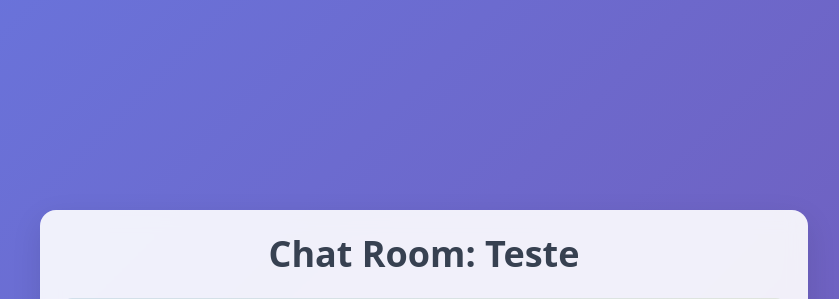
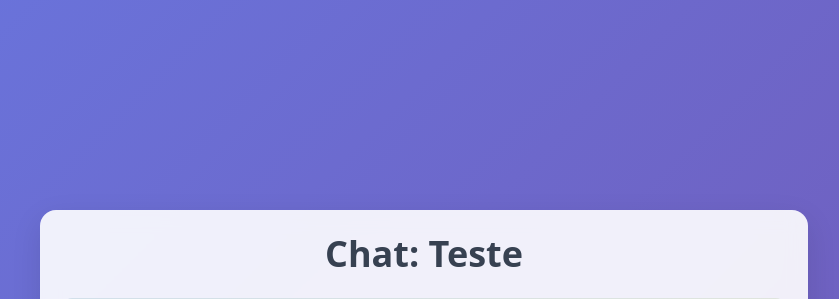
Before and after one commit to RafaelZelak/ChatComFlask, a Flask app: page /chat/2 in a window 1280 px wide. Shown: the part 558-857 px from the top of the page, without its empty margins (216-1055 px from the left). Run offline with Flask 2, Linux system fonts and the light colour scheme; a user stored in the database is signed in; data comes from the database, SQL or seed files in the repository; both versions use the stored data as it was after the commit; some libraries are stand-ins or nearby versions.

Commit message:
Mudanças graficas

```diff
--- a/app.py
+++ b/app.py
@@ -116,14 +116,14 @@ def handle_join(data):
     username = session.get('username')
     room = data['room']
     join_room(room)
-    send(username + ' has entered the room.', room=room)
+    send(username + ' entrou no chat', room=room)
 
 @socketio.on('leave')
 def handle_leave(data):
     username = session.get('username')
     room = data['room']
     leave_room(room)
-    send(username + ' has left the room.', room=room)
+    send(username + ' entrou no chat', room=room)
 
 @socketio.on('message')
 def handle_message(data):
--- a/static/chat.js
+++ b/static/chat.js
@@ -8,7 +8,7 @@ document.addEventListener('DOMContentLoaded', () => {
     socket.on('message', function(msg) {
 
         var msg_username = msg.split(':')[0].trim();
-        var isSystemMessage = msg.includes('has entered the room') || msg.includes('has left the room');
+        var isSystemMessage = msg.includes('entrou no chat') || msg.includes('saiu do chat');
 
         if (isSystemMessage) {
             var item = document.createElement('div');
--- a/templates/chat.html
+++ b/templates/chat.html
@@ -15,7 +15,7 @@
 </head>
 <body class="flex items-center justify-center h-screen">
     <div class="container w-full max-w-3xl p-6">
-        <h1 class="text-4xl font-bold mb-6 text-center text-gray-700">Chat Room: {{ chat_name }}</h1>
+        <h1 class="text-4xl font-bold mb-6 text-center text-gray-700">Chat: {{ chat_name }}</h1>
         <div id="messages" class="overflow-auto h-96">
             {% for message in messages %}
             <div class="message-container {% if message[2] == session['username'] %} my-message {% else %} other-message {% endif %}">
--- a/templates/dashboard.html
+++ b/templates/dashboard.html
@@ -23,7 +23,7 @@
         <div class="overflow-y-auto max-h-80 salas">
             <ul class="space-y-4">
                 {% for chat in chats %}
-                <li class="p-1.5 bg-gray-50 rounded-lg shadow-md hover:bg-gray-200 transition duration-300">
+                <li class="p-1 bg-gray-50 rounded-lg shadow-md hover:bg-gray-200 transition duration-300">
                     <a href="{{ url_for('chat', chat_id=chat[0]) }}" class="block text-lg text-gray-800 font-medium p-3 rounded-lg hover:bg-gray-200 transition duration-300">
                         {{ chat[1] }}
                     </a>
```
Also changed, not shown: login.db.
